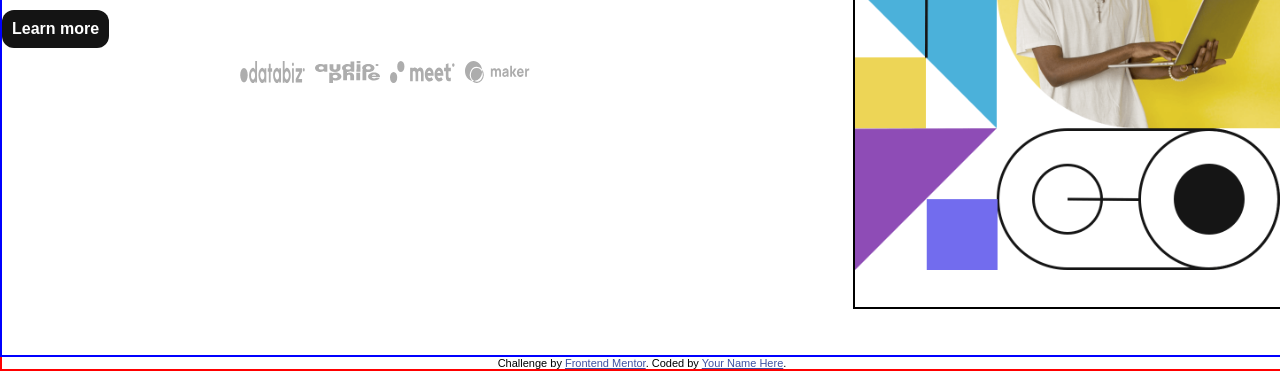
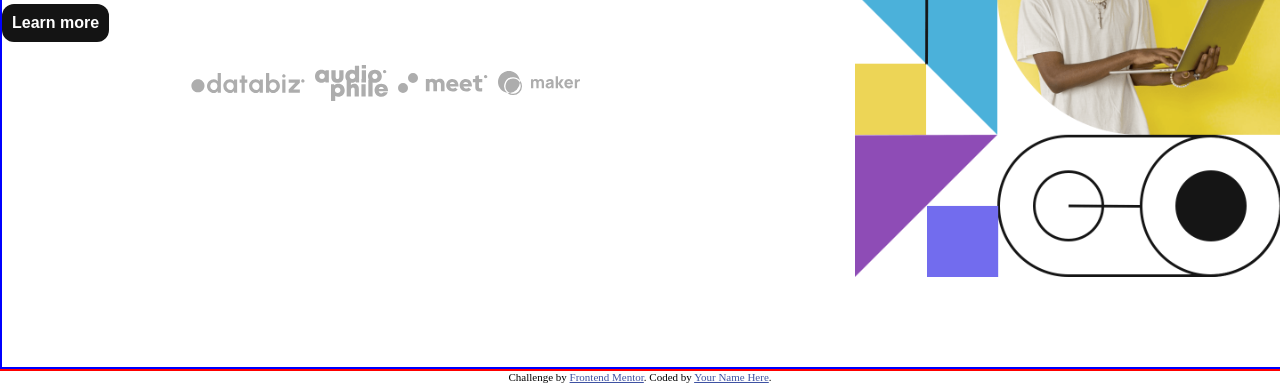
Before and after one commit to Cristiano-Miguel-DCodeMaster/intro-section-with-dropdown-navigation-main, a plain HTML site: page index.html in a window 1280 px wide. Shown: the part 433-816 px from the top of the page. Drawn offline with Linux system fonts and the light colour scheme.

Commit message:
almost done

```diff
--- a/css/style.css
+++ b/css/style.css
@@ -68,7 +68,6 @@ header nav a {
 		display: none;
 	}
 	section{
-		border:2px solid blue;
 		display: flex;
 		flex-direction: column-reverse;
 		height: fit-content;
@@ -99,10 +98,7 @@ header nav a {
 		gap: 10px;
 		width: 90%;
 		height: fit-content;
-	}
-	.supliers img{
-		width: 65px;
-		height: 22px;
+		padding-top: 10px;
 	}
 	.rightcontent{
 		background-image: url(/images/image-hero-mobile.png);
@@ -111,7 +107,6 @@ header nav a {
 		background-repeat: no-repeat;
 		width: 100%;
 		height: 50vh;
-		border:2px solid;
 	}
 }
 @media only screen and (min-width:992px){
--- a/index.html
+++ b/index.html
@@ -39,20 +39,20 @@
 
       <a class="learn" href="#">Learn more</a>
       <div class="supliers">
-        <img src="images/client-databiz.svg" alt="client-databiz">
-        <img src="images/client-audiophile.svg" alt="client-audiophile">
-        <img src="images/client-meet.svg" alt="client-meet">
-        <img src="images/client-maker.svg" alt="client-maker">
+        <img width="114" height="20" src="images/client-databiz.svg" alt="client-databiz">
+        <img width="73" height="36" src="images/client-audiophile.svg" alt="client-audiophile">
+        <img width="90" height="20" src="images/client-meet.svg" alt="client-meet">
+        <img width="83" height="24" src="images/client-maker.svg" alt="client-maker">
       </div>
     </div>
   <div class="rightcontent"></div>
 
 </section>
-<div class="attribution">
+</main>
+<footer class="attribution">
   Challenge by <a href="https://www.frontendmentor.io?ref=challenge" target="_blank">Frontend Mentor</a>.
   Coded by <a href="#">Your Name Here</a>.
-</div>
-</main>
+</footer>
   <script src="js/app.js"></script>
 </body>
 </html>
```
